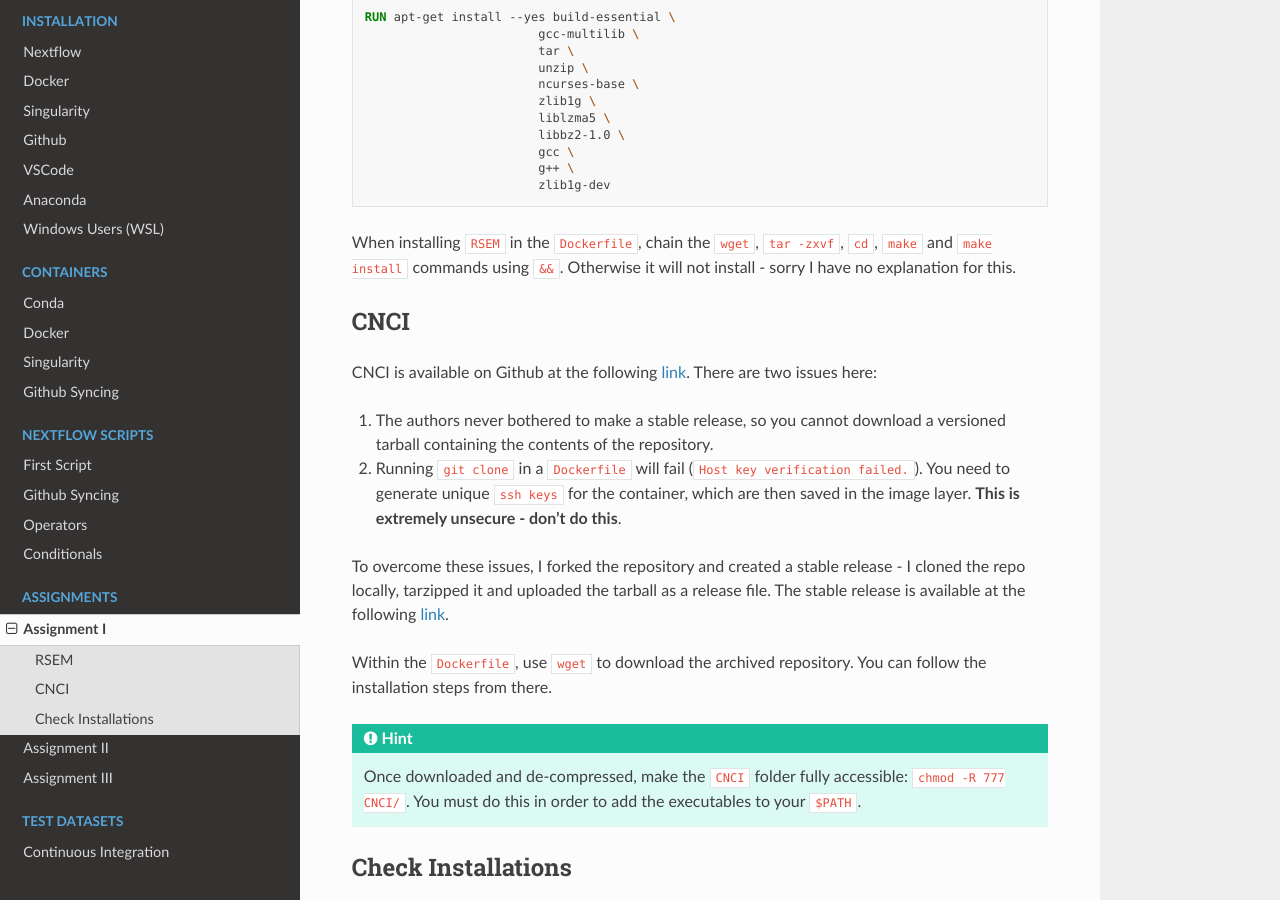
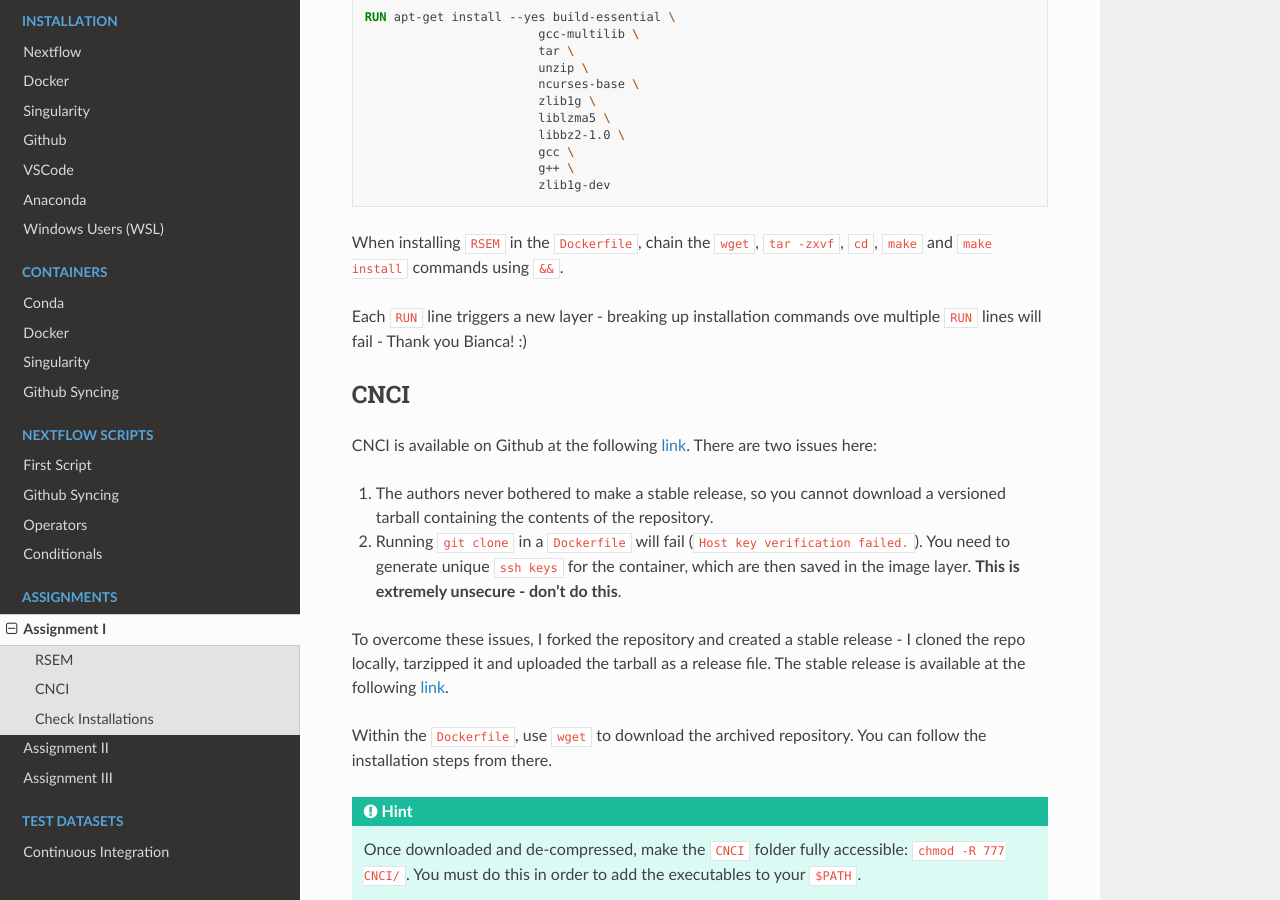
Before and after one commit to BarryDigby/CRT_workshop, a Sphinx documentation site: the page built from docs/source/assignment/assignment_iii.rst, in a window 1280 px wide and 900 px high, scrolled down 1683 px. Built offline with Sphinx 7.4.7 and the Read the Docs theme 2.0.0, drawn with Linux system fonts in a browser that asks for light colours.

Commit message:
bianca fix

```diff
--- a/docs/source/assignment/assignment_iii.rst
+++ b/docs/source/assignment/assignment_iii.rst
@@ -46,7 +46,9 @@ RSEM
                             g++ \
                             zlib1g-dev
 
-When installing ``RSEM`` in the ``Dockerfile``, chain the ``wget``, ``tar -zxvf``, ``cd``, ``make`` and ``make install`` commands using ``&&``. Otherwise it will not install - sorry I have no explanation for this.
+When installing ``RSEM`` in the ``Dockerfile``, chain the ``wget``, ``tar -zxvf``, ``cd``, ``make`` and ``make install`` commands using ``&&``.
+
+Each ``RUN`` line triggers a new layer - breaking up installation commands ove multiple ``RUN`` lines will fail - Thank you Bianca! :)
 
 CNCI
 ####
```
